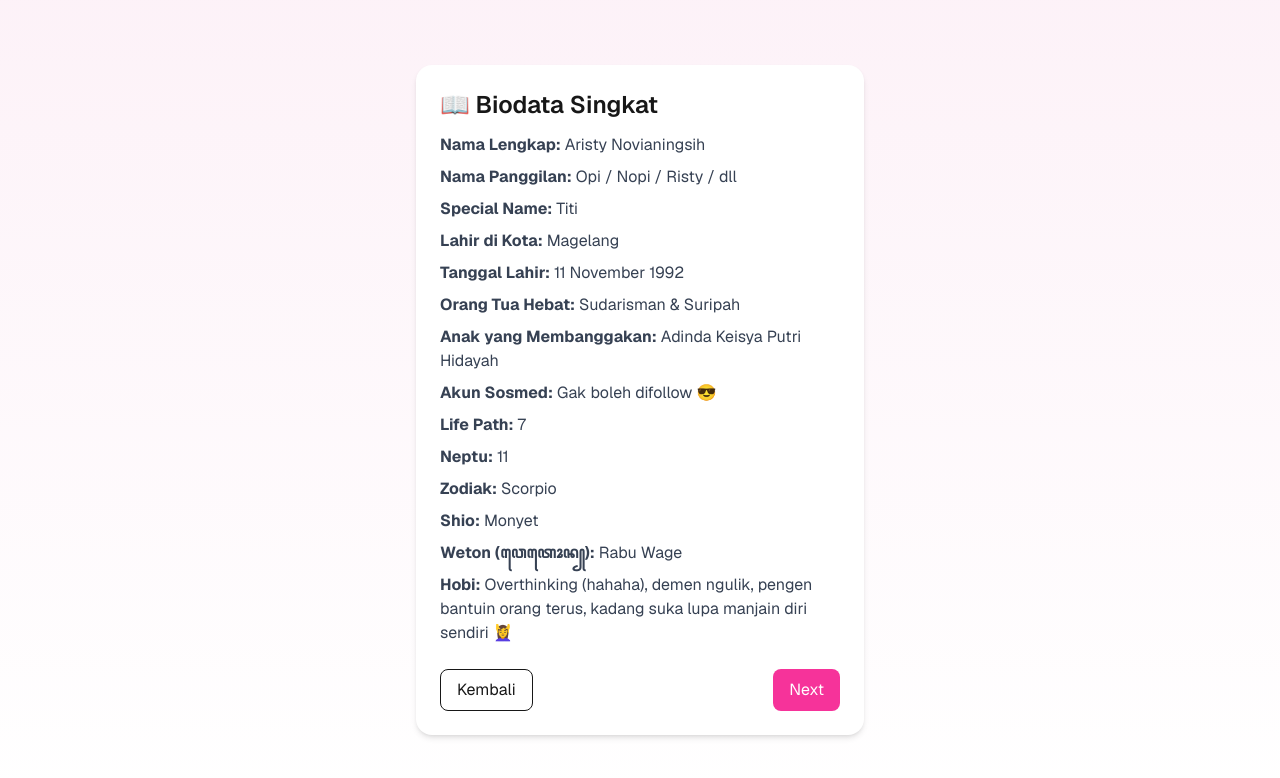
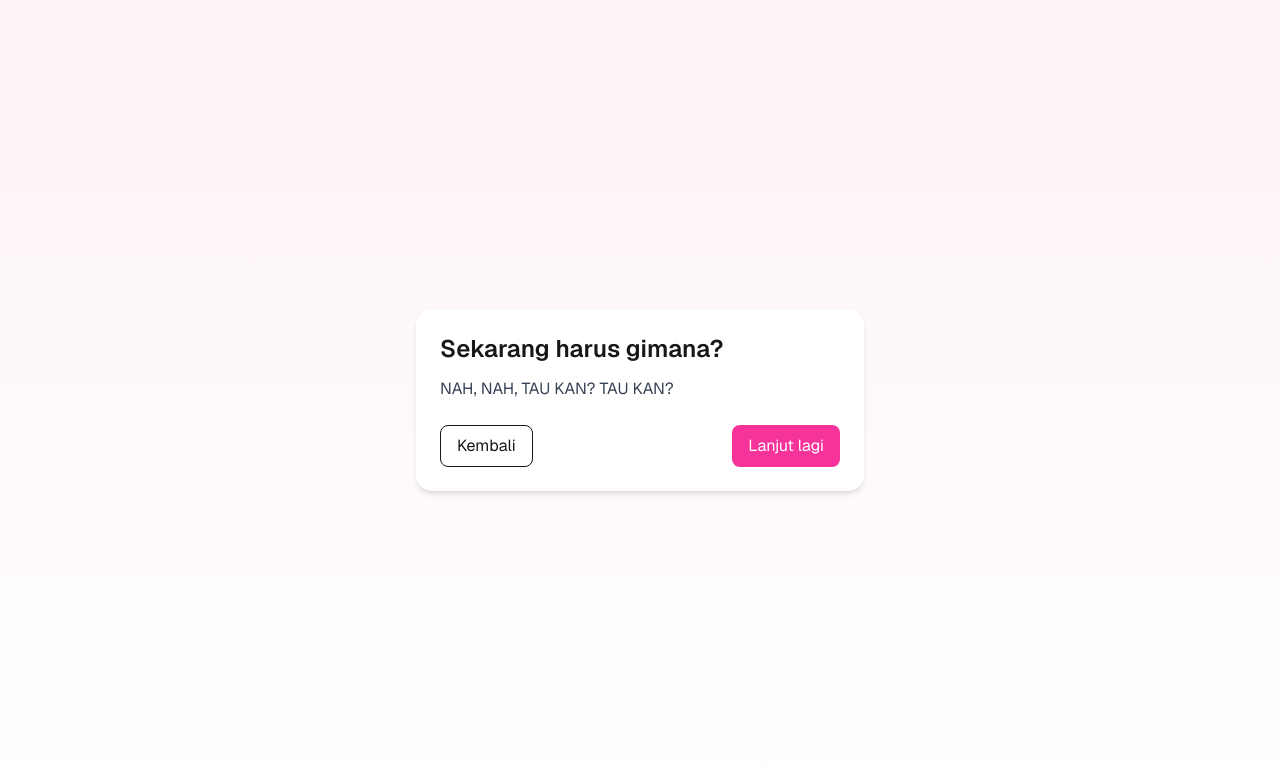
Before and after one commit to nonaana111192-max/Birthday, a Next.js app: page / in a window 1280 px wide. Both pictures are taken after a click on the button "Lihat kelanjutannya". Shown: the top 778 px of the page. Built offline with nearby package versions, Linux system fonts and the light colour scheme.

Commit message:
Update StageTwo.js

```diff
--- a/app/components/StageTwo.js
+++ b/app/components/StageTwo.js
@@ -3,21 +3,7 @@ import { motion } from "framer-motion";
 
 export default function StageTwo({ next, back }) {
   const data = {
-    fullName: "Aristy Novianingsih",
-    nicknames: "Opi / Nopi / Risty / dll",
-    specialName: "Titi",
-    birthCity: "Magelang",
-    birthDate: "11 November 1992",
-    parents: "Sudarisman & Suripah",
-    child: "Adinda Keisya Putri Hidayah",
-    social: "Gak boleh difollow 😎",
-    lifePath: "7",
-    neptu: "11",
-    zodiac: "Scorpio",
-    shio: "Monyet",
-    primbon: "Rabu Wage",
-    hobby:
-      "Overthinking (hahaha), demen ngulik, pengen bantuin orang terus, kadang suka lupa manjain diri sendiri 💆‍♀️",
+
   };
 
   return (
@@ -28,23 +14,10 @@ export default function StageTwo({ next, back }) {
       transition={{ duration: 0.4 }}
       className="w-full max-w-md mx-4 p-6 rounded-2xl bg-white shadow-md"
     >
-      <h2 className="text-2xl font-semibold mb-3">📖 Biodata Singkat</h2>
-      <ul className="text-gray-700 space-y-2 text-left">
-        <li><strong>Nama Lengkap:</strong> {data.fullName}</li>
-        <li><strong>Nama Panggilan:</strong> {data.nicknames}</li>
-        <li><strong>Special Name:</strong> {data.specialName}</li>
-        <li><strong>Lahir di Kota:</strong> {data.birthCity}</li>
-        <li><strong>Tanggal Lahir:</strong> {data.birthDate}</li>
-        <li><strong>Orang Tua Hebat:</strong> {data.parents}</li>
-        <li><strong>Anak yang Membanggakan:</strong> {data.child}</li>
-        <li><strong>Akun Sosmed:</strong> {data.social}</li>
-        <li><strong>Life Path:</strong> {data.lifePath}</li>
-        <li><strong>Neptu:</strong> {data.neptu}</li>
-        <li><strong>Zodiak:</strong> {data.zodiac}</li>
-        <li><strong>Shio:</strong> {data.shio}</li>
-        <li><strong>Weton (ꦮꦺꦠꦺꦴꦤ꧀):</strong> {data.primbon}</li>
-        <li><strong>Hobi:</strong> {data.hobby}</li>
-      </ul>
+      <h2 className="text-2xl font-semibold mb-3">Sekarang harus gimana?</h2>
+      <h1 className="text-gray-700 space-y-2 text-left">
+       NAH, NAH, TAU KAN? TAU KAN?
+      </h1>
 
       <div className="mt-6 flex justify-between">
         <button onClick={back} className="px-4 py-2 rounded-lg border">
@@ -54,7 +27,7 @@ export default function StageTwo({ next, back }) {
           onClick={next}
           className="px-4 py-2 rounded-lg bg-pink-500 text-white"
         >
-          Next
+          Lanjut lagi
         </button>
       </div>
     </motion.div>
```
